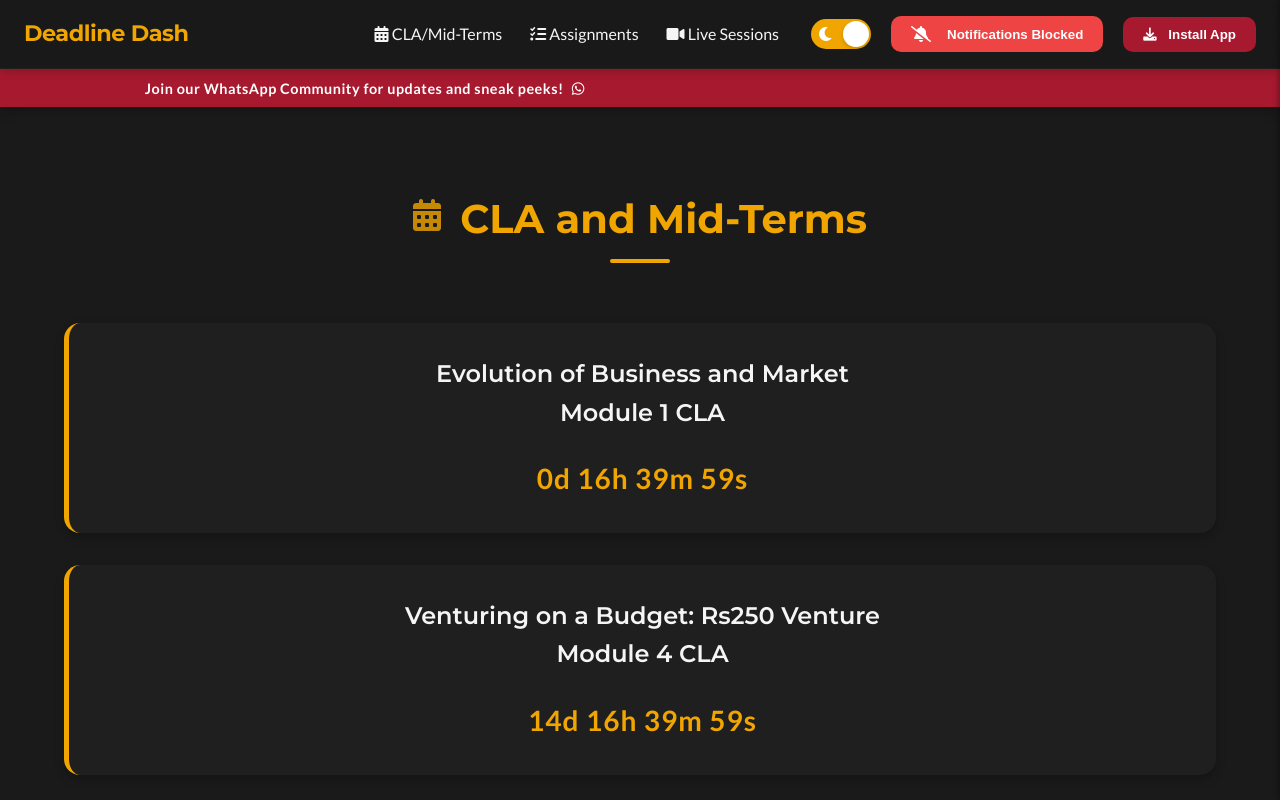
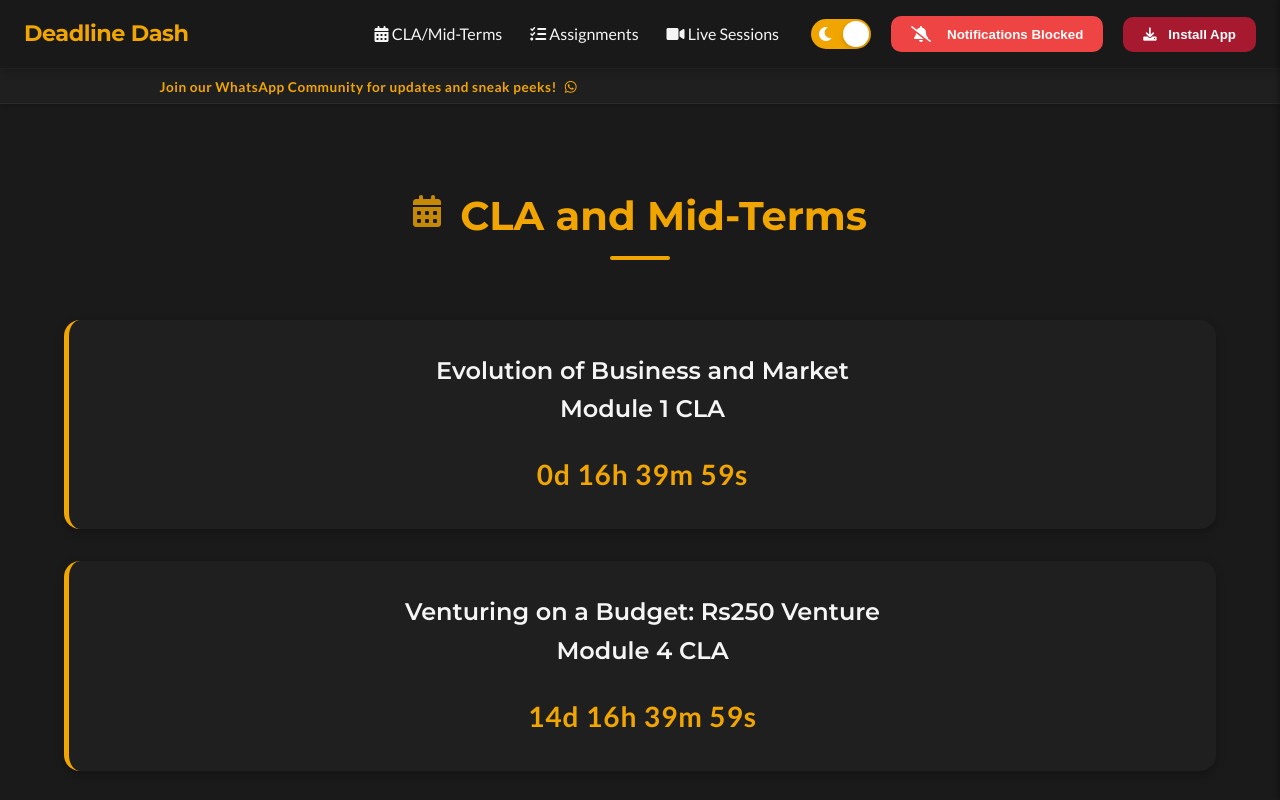
Before and after one commit to tahcin/deadline-dash-beta, a plain HTML site: page public/index.html in a window 1280 px wide. Both pictures are taken after a click on the label 841 px from the left and 34 px from the top of the page. Shown: the top 800 px of the page. Drawn offline with Linux system fonts and the light colour scheme; files whose address does not match are found by name.

Commit message:
Update styles.css

```diff
--- a/public/styles.css
+++ b/public/styles.css
@@ -1095,11 +1095,17 @@ header {
 
 /* Marquee Section (Re-added) */
 .marquee-container {
-    background: var(--primary-color);
-    padding: 0.4rem 0;
+    background: var(--bg-card);
+    box-shadow: var(--shadow-sm);
+    padding: 0.25rem 0;
     overflow: hidden;
     position: relative;
-    box-shadow: var(--shadow-md);
+    border-bottom: 1px solid rgba(0, 0, 0, 0.05);
+}
+
+body.dark-mode .marquee-container {
+    background: var(--bg-card);
+    border-bottom: 1px solid rgba(255, 255, 255, 0.05);
 }
 
 .marquee-content {
@@ -1107,26 +1113,31 @@ header {
     display: inline-block;
     animation: marqueeScroll 12s linear infinite;
     padding-left: 100%;
-    font-size: 0.9rem;
+    font-size: 0.85rem;
 }
 
 .marquee-container a {
-    color: white;
+    color: var(--primary-color);
     text-decoration: none;
     font-weight: 600;
     letter-spacing: 0.5px;
     display: flex;
     align-items: center;
     justify-content: center;
-    height: 1.4rem;
+    height: 1.2rem;
+}
+
+body.dark-mode .marquee-container a {
+    color: var(--accent-color);
 }
 
 .marquee-container a i {
     margin-left: 0.5rem;
+    color: var(--primary-color);
 }
 
-.marquee-container a:hover {
-    text-decoration: underline;
+body.dark-mode .marquee-container a i {
+    color: var(--accent-color);
 }
 
 @keyframes marqueeScroll {
```
